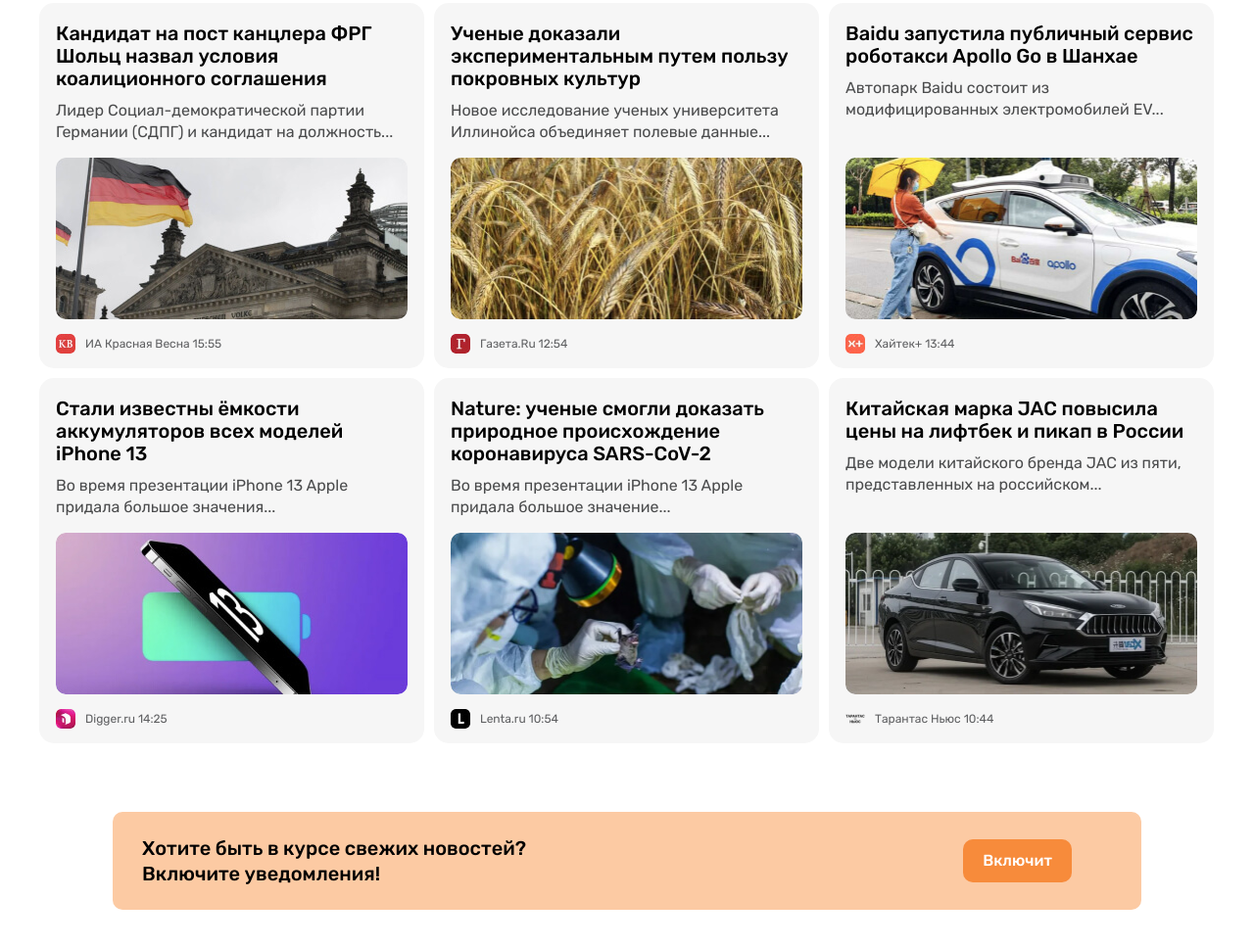
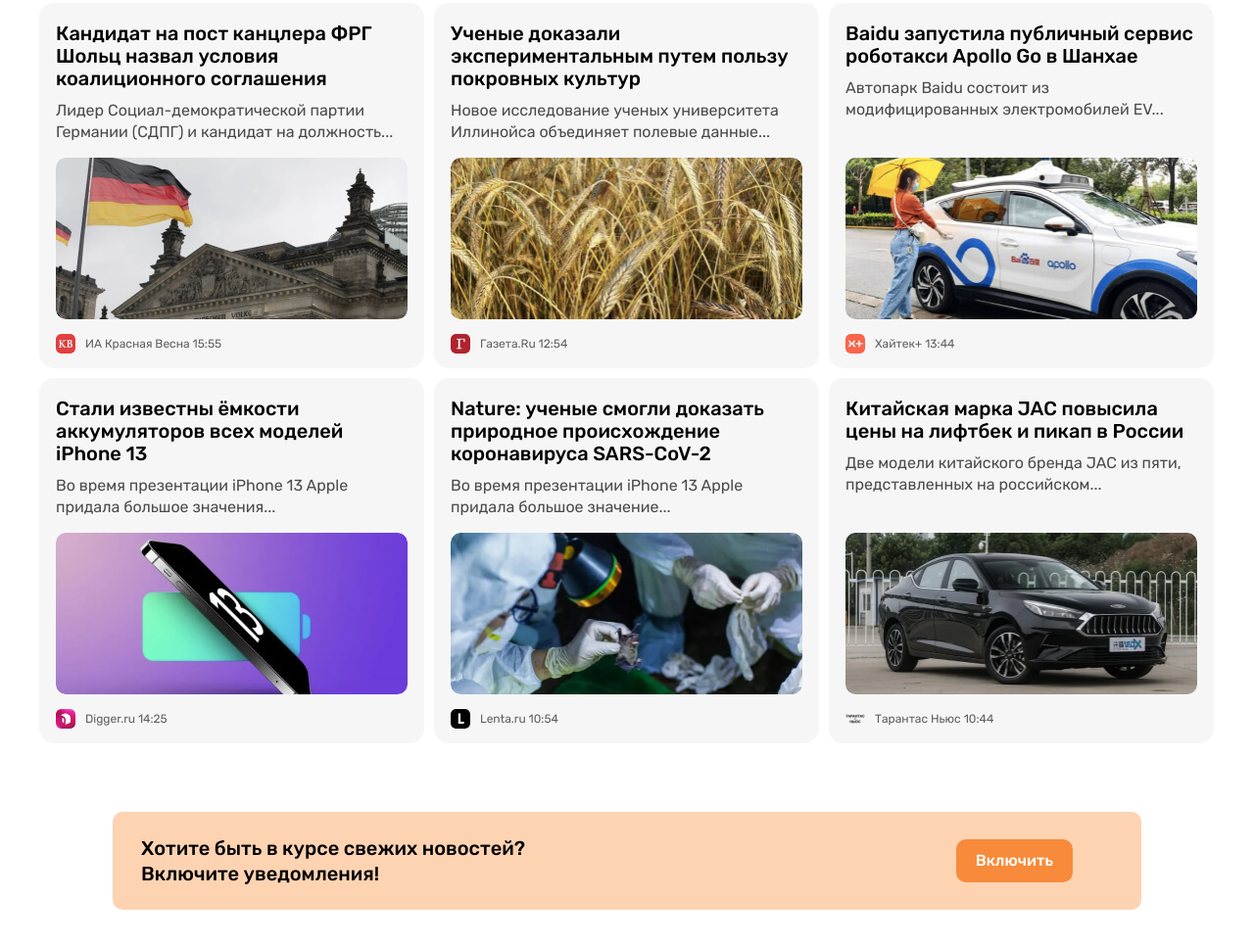
Before and after one commit to qarangy/d-n24, a plain HTML site: page index.html in a window 1280 px wide. Shown: the part 385-1352 px from the top of the page at 98% size. Drawn offline with Linux system fonts and the light colour scheme.

Commit message:
Add notification-cta

```diff
--- a/css/styles.css
+++ b/css/styles.css
@@ -45,9 +45,19 @@ img {
 .button {
   font-weight: 500;
   padding: 13px 20px;
+  border: 0;
   text-decoration: none;
   border-radius: 10px;
   color: #000;
+  cursor: pointer;
+}
+
+.button:hover {
+  opacity: 0.8;
+}
+
+.button:active {
+  opacity: 0.6;
 }
 
 
@@ -149,13 +159,6 @@ img {
   background-color: #7296ec;
 }
 
-.button-primary:hover {
-  opacity: 0.8;
-}
-
-.button-primary:active {
-  opacity: 0.6;
-}
 
 .sitenav-liks-list {
   list-style: none;
@@ -300,26 +303,19 @@ img {
   color: #5e5f61;
 }
 
-.article-card-footer-sorce {
-
-}
 
 /* NOTIFICATION-CTA */
 .notification-cta {
-  width: 100%;
-  max-width: 1050px;
   display: flex;
+  justify-content: space-between;
   align-items: center;
-  margin-left: auto;
-  margin-right: auto;
-  margin-bottom: 60px;
-  background-color: #fccaa3;
+  padding: 24px 70px 24px 29px;
+  margin: 60px 75px;
+  background-color: #fdd3b2;
   border-radius: 10px;
 }
-
-.notification-cta-heading {
-  margin: 24px 30px;
-  margin-right: auto;
+.notification-cta-text {
+  margin: 0;
   font-size: 20px;
   line-height: 26px;
   font-weight: 500;
@@ -327,17 +323,6 @@ img {
 }
 
 .button-orange {
-  margin-right: 71px;
-  border: 0;
-  cursor: pointer;
+  background-color: #f78b3b;
   color: #fff;
-  background-color: #f78b3b;
 }
-
-.button-orange:hover {
-  opacity: 0.8;
-}
-
-.button-orange:active {
-  opacity: 0.6;
-}
--- a/index.html
+++ b/index.html
@@ -228,11 +228,14 @@
 
         </div>
 
+
+        <!-- NOTIFICATION-CTA -->
         <div class="notification-cta">
-            <div class="notification-cta-heading">
-              Хотите быть в курсе свежих новостей?<br>Включите уведомления!
-            </div>
-            <button class="button button-orange" type="button">Включит </button>
+          <p class="notification-cta-text">Хотите быть в курсе свежих новостей?
+            <br>Включите уведомления!
+          </p>
+
+          <button class="button button-orange" type="button">Включить</button>
         </div>
 
     </div>
```
